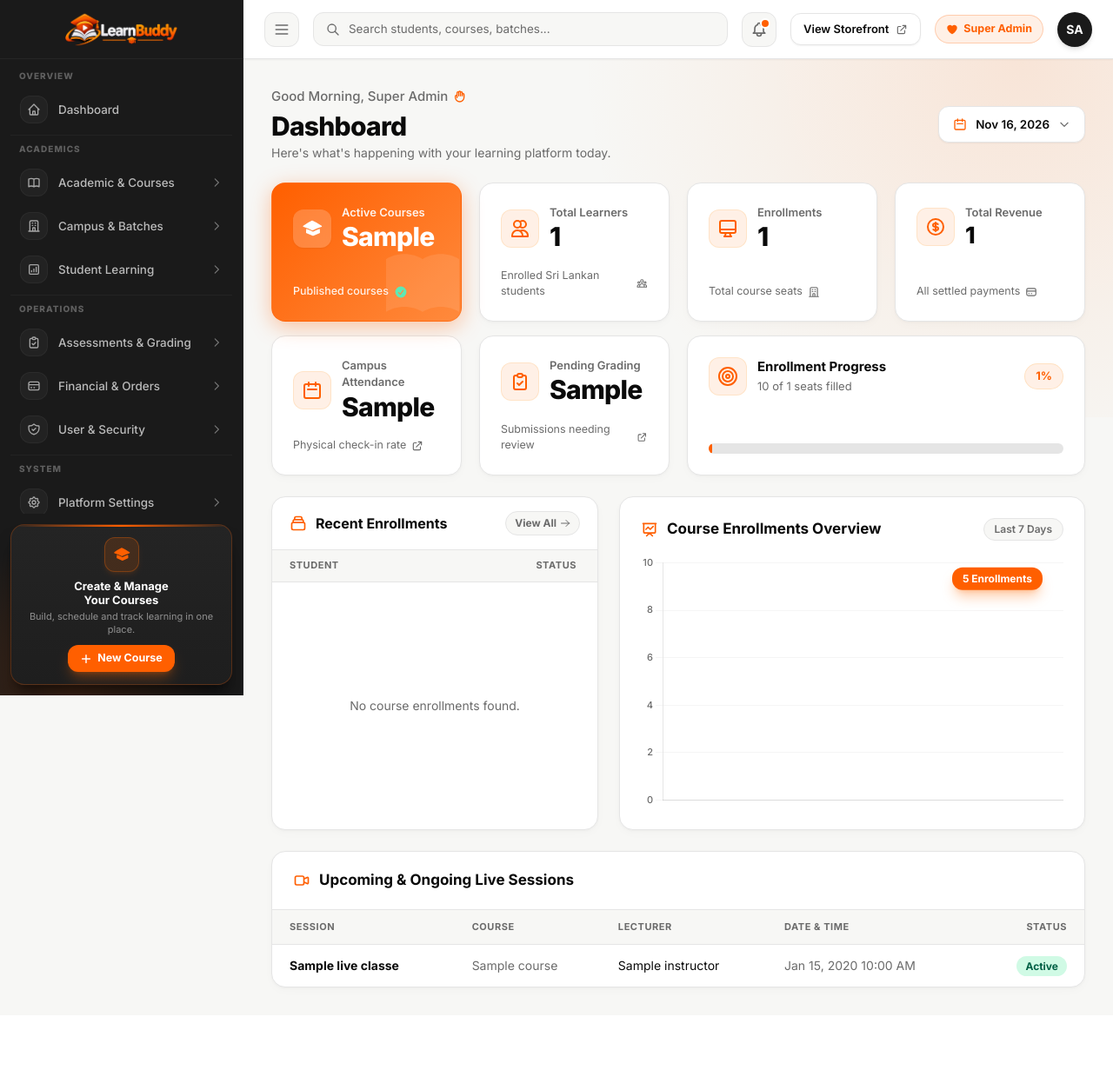
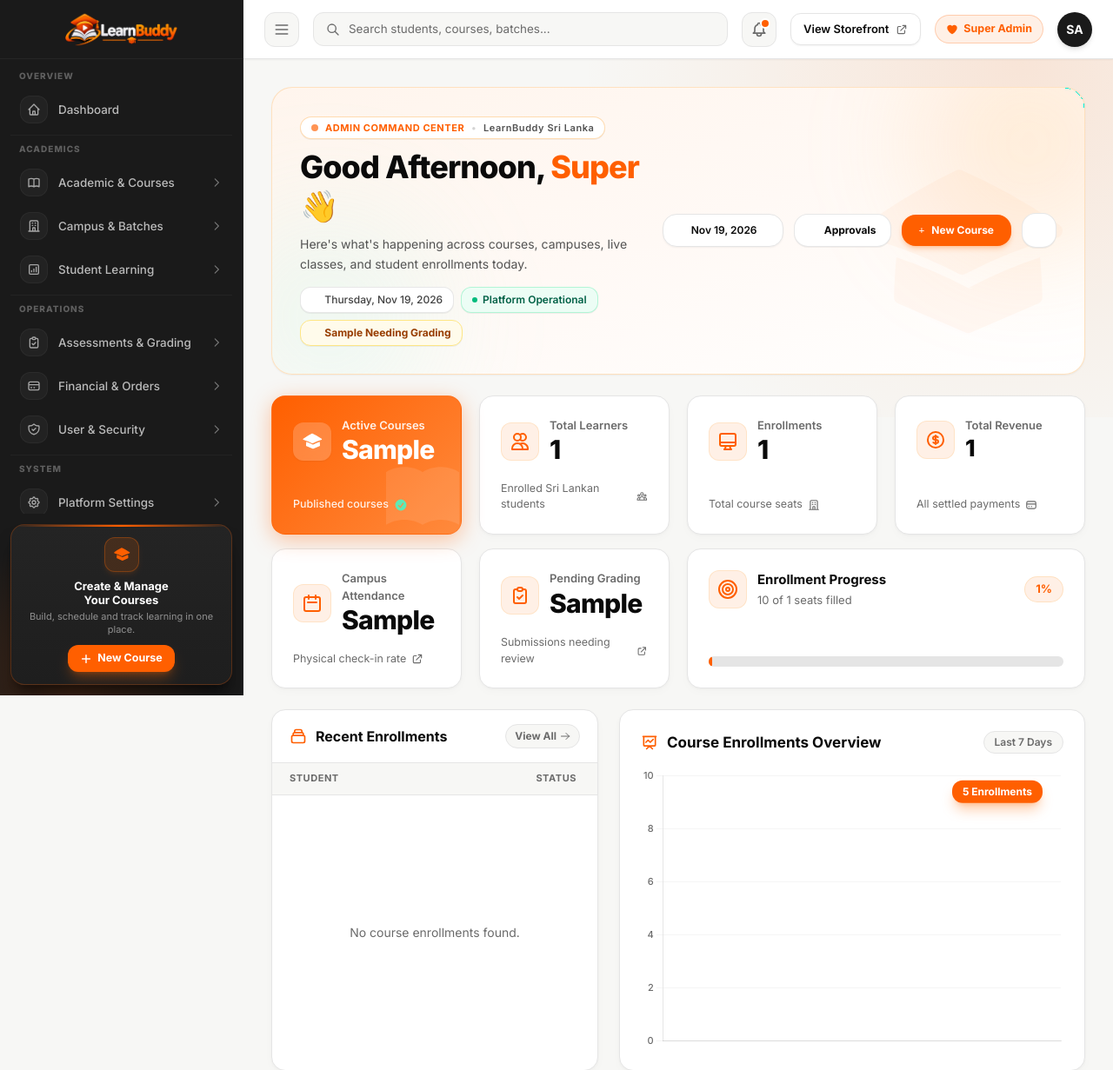
Before and after one commit to arham1470/LearnBuddy, a Laravel app: template resources/views/admin/dashboard.blade.php in a window 1280 px wide. Shown: the top 1231 px of the page at 87% size. Before the commit the page ends 1139 px from the top, so only its background shows below. Run offline with Laravel 12, Linux system fonts and the light colour scheme; the template is opened without the code that fills it: most values are stand-ins (such as "Sample title", 1, 10 or a date in 2020); data that the repository does not hold is empty; style sheets or scripts are compiled from the project's sources; parts of the project's set-up code (start-up, migrations or seed data) failed here and were passed over; some web fonts are replaced.

Commit message:
style: redesign admin dashboard welcome hero to match website UI

```diff
--- a/resources/views/admin/dashboard.blade.php
+++ b/resources/views/admin/dashboard.blade.php
@@ -6,41 +6,112 @@
 <div class="space-y-6">
 
     <!-- ============================================================
-         1. DASHBOARD HEADER
+         1. MODERN DASHBOARD HERO HEADER (Website Theme Aligned)
          ============================================================ -->
-    <div class="flex flex-col md:flex-row md:items-center justify-between gap-4">
-        <div>
-            <div class="text-[0.9375rem] font-medium text-[#6B6B6B] flex items-center gap-1.5">
-                <span>Good Morning, Super Admin</span>
-                <svg class="w-4 h-4 text-[#FF5F00] inline-block animate-wave origin-bottom-right" fill="none" stroke="currentColor" viewBox="0 0 24 24">
-                    <path stroke-linecap="round" stroke-linejoin="round" stroke-width="2" d="M7 11.5V14m0-2.5v-6a1.5 1.5 0 113 0m-3 6a1.5 1.5 0 00-3 0v2a7.5 7.5 0 0015 0v-5a1.5 1.5 0 00-3 0m-6-3V11m0-5.5v-1a1.5 1.5 0 013 0v1m0 0V11m0-5.5a1.5 1.5 0 013 0v3m0 0V11"/>
+    @php
+        $hour = now()->hour;
+        $greeting = $hour < 12 ? 'Good Morning' : ($hour < 17 ? 'Good Afternoon' : 'Good Evening');
+        $adminName = auth()->user()->name ?? 'Super Admin';
+        $adminFirstName = explode(' ', trim($adminName))[0];
+    @endphp
+
+    <div class="relative bg-gradient-to-br from-[#FFF5ED] via-[#FFF9F5] to-white border border-orange-200/70 rounded-3xl p-6 sm:p-8 shadow-xs overflow-hidden">
+        <!-- Ambient Decorative Glow & Watermark -->
+        <div class="absolute -top-16 -right-16 w-64 h-64 bg-orange-300/20 rounded-full blur-3xl pointer-events-none"></div>
+        <div class="absolute -bottom-16 -left-16 w-64 h-64 bg-teal-200/15 rounded-full blur-3xl pointer-events-none"></div>
+        <div class="absolute right-4 bottom-2 text-orange-500/[0.04] pointer-events-none hidden xl:block select-none">
+            <svg class="w-64 h-64" viewBox="0 0 24 24" fill="currentColor">
+                <path d="M11.7 2.805a.75.75 0 0 1 .6 0A60.65 60.65 0 0 1 22.83 8.72a.75.75 0 0 1-.231 1.337 49.948 49.948 0 0 0-9.902 3.912l-.003.002c-.114.06-.24.09-.367.09a.747.747 0 0 1-.367-.09l-.003-.001a49.95 49.95 0 0 0-9.902-3.913.75.75 0 0 1-.23-1.337A60.65 60.65 0 0 1 11.7 2.805Z" />
+                <path d="M13.06 15.473a48.455 48.455 0 0 1 7.666-3.282c.134 1.414.22 2.843.255 4.284a.75.75 0 0 1-.456.711l-7.25 3.107a.75.75 0 0 1-.59 0l-7.25-3.107a.75.75 0 0 1-.456-.711c.035-1.441.121-2.87.255-4.284a48.455 48.455 0 0 1 7.666 3.282.75.75 0 0 0 .59 0l.085-.036.085.036Z" />
             </svg>
         </div>
-            <h1 class="text-3xl font-extrabold text-[#0A0A0A] tracking-tight mt-1">Dashboard</h1>
-            <p class="text-[0.875rem] text-[#6B6B6B] mt-0.5">Here's what's happening with your learning platform today.</p>
+
+        <div class="relative z-10 flex flex-col lg:flex-row lg:items-center justify-between gap-6">
+            <!-- Left Info Block -->
+            <div class="max-w-2xl space-y-2.5">
+                <!-- Top Brand Pill -->
+                <div class="inline-flex items-center gap-2 px-3 py-1 rounded-full bg-white border border-orange-200/90 shadow-2xs text-[11px] font-bold text-[#FF5F00] uppercase tracking-wider">
+                    <span class="w-2 h-2 rounded-full bg-[#FF5F00] animate-pulse"></span>
+                    <span>Admin Command Center</span>
+                    <span class="text-neutral-300">•</span>
+                    <span class="text-neutral-600 font-semibold normal-case">LearnBuddy Sri Lanka</span>
                 </div>
 
-        <!-- Date Selector Dropdown -->
-        <div class="relative shrink-0" @click.outside="dateDropdown = false">
+                <!-- Personalized Greeting -->
+                <h1 class="text-2xl sm:text-3xl lg:text-[2.25rem] font-extrabold text-[#0A0A0A] tracking-tight leading-tight">
+                    {{ $greeting }}, <span class="text-[#FF5F00]">{{ $adminFirstName }}</span> <span class="inline-block animate-wave origin-bottom-right">👋</span>
+                </h1>
+
+                <!-- Subtitle -->
+                <p class="text-xs sm:text-sm text-neutral-600 leading-relaxed">
+                    Here's what's happening across courses, campuses, live classes, and student enrollments today.
+                </p>
+
+                <!-- Quick Status Strip -->
+                <div class="pt-1 flex flex-wrap items-center gap-2 text-xs">
+                    <!-- Date Pill -->
+                    <div class="inline-flex items-center gap-1.5 px-3 py-1.5 rounded-xl bg-white border border-neutral-200/90 text-neutral-700 font-medium shadow-2xs">
+                        <i class="fas fa-calendar-day text-[#FF5F00] text-xs"></i>
+                        <span>{{ now()->format('l, M d, Y') }}</span>
+                    </div>
+
+                    <!-- Health Status -->
+                    <div class="inline-flex items-center gap-1.5 px-3 py-1.5 rounded-xl bg-emerald-50 border border-emerald-200/80 text-emerald-800 font-semibold shadow-2xs">
+                        <span class="w-1.5 h-1.5 rounded-full bg-emerald-500"></span>
+                        <span>Platform Operational</span>
+                    </div>
+
+                    @if(($pendingGrading ?? 0) > 0)
+                        <a href="{{ route('management.courses.index') }}"
+                           class="inline-flex items-center gap-1.5 px-3 py-1.5 rounded-xl bg-amber-50 border border-amber-200 text-amber-800 font-bold hover:bg-amber-100 transition shadow-2xs">
+                            <i class="fas fa-exclamation-circle text-amber-600 text-xs"></i>
+                            <span>{{ $pendingGrading }} Needing Grading</span>
+                        </a>
+                    @endif
+                </div>
+            </div>
+
+            <!-- Right Action & Filter Controls -->
+            <div class="flex flex-wrap lg:flex-col xl:flex-row items-center gap-3 shrink-0">
+                <!-- Date Filter Dropdown -->
+                <div class="relative" @click.outside="dateDropdown = false">
                     <button @click="dateDropdown = !dateDropdown"
                             type="button"
-                    class="inline-flex items-center gap-2.5 px-4 py-2.5 rounded-xl bg-white border border-[#E5E5E5] hover:border-orange-300 text-[0.84rem] font-semibold text-[#0A0A0A] shadow-xs hover:shadow-sm transition-all cursor-pointer">
-                <svg class="w-4 h-4 text-[#FF5F00]" fill="none" stroke="currentColor" viewBox="0 0 24 24">
-                    <path stroke-linecap="round" stroke-linejoin="round" stroke-width="2" d="M8 7V3m8 4V3m-9 8h10M5 21h14a2 2 0 002-2V7a2 2 0 00-2-2H5a2 2 0 00-2 2v12a2 2 0 002 2z"/>
-                </svg>
-                <span>Nov 16, 2026</span>
-                <svg class="w-3.5 h-3.5 text-[#6B6B6B] transition-transform" :class="{'rotate-180': dateDropdown}" fill="none" stroke="currentColor" viewBox="0 0 24 24">
-                    <path stroke-linecap="round" stroke-linejoin="round" stroke-width="2" d="M19 9l-7 7-7-7"/>
-                </svg>
+                            class="inline-flex items-center gap-2 px-3.5 py-2.5 rounded-2xl bg-white border border-[#E5E5E5] hover:border-orange-300 text-xs font-semibold text-[#0A0A0A] shadow-xs hover:shadow-sm transition-all cursor-pointer">
+                        <i class="fas fa-clock text-[#FF5F00] text-xs"></i>
+                        <span>{{ now()->format('M d, Y') }}</span>
+                        <i class="fas fa-chevron-down text-[10px] text-[#6B6B6B] transition-transform" :class="{'rotate-180': dateDropdown}"></i>
                     </button>
 
-            <!-- Dropdown options -->
                     <div x-show="dateDropdown" x-cloak x-transition
-                 class="absolute right-0 mt-2 w-48 bg-white rounded-xl shadow-xl border border-[#E5E5E5] py-1.5 z-40 text-sm">
-                <button type="button" @click="dateDropdown = false" class="w-full text-left px-4 py-2 text-[#FF5F00] font-bold bg-[#FFF0E6]">Today (Nov 16, 2026)</button>
+                         class="absolute right-0 mt-2 w-48 bg-white rounded-2xl shadow-xl border border-[#E5E5E5] py-1.5 z-40 text-xs">
+                        <button type="button" @click="dateDropdown = false" class="w-full text-left px-4 py-2 text-[#FF5F00] font-bold bg-[#FFF0E6]">Today ({{ now()->format('M d') }})</button>
                         <button type="button" @click="dateDropdown = false" class="w-full text-left px-4 py-2 text-[#0A0A0A] hover:bg-[#F7F7F5]">Yesterday</button>
                         <button type="button" @click="dateDropdown = false" class="w-full text-left px-4 py-2 text-[#0A0A0A] hover:bg-[#F7F7F5]">Last 7 Days</button>
                         <button type="button" @click="dateDropdown = false" class="w-full text-left px-4 py-2 text-[#0A0A0A] hover:bg-[#F7F7F5]">This Month</button>
+                    </div>
+                </div>
+
+                <!-- Approvals Button -->
+                <a href="{{ route('admin.approvals.index') }}"
+                   class="inline-flex items-center gap-2 px-4 py-2.5 rounded-2xl bg-white hover:bg-neutral-50 border border-neutral-200/90 text-[#0A0A0A] text-xs font-bold shadow-2xs hover:shadow-xs transition-all">
+                    <i class="fas fa-user-check text-purple-600 text-xs"></i>
+                    <span>Approvals</span>
+                </a>
+
+                <!-- New Course CTA Button -->
+                <a href="{{ route('admin.courses.create') }}"
+                   class="inline-flex items-center gap-2 px-5 py-2.5 rounded-2xl bg-[#FF5F00] hover:bg-[#e65500] text-white text-xs font-bold shadow-md shadow-orange-500/25 hover:shadow-lg hover:-translate-y-0.5 transition-all">
+                    <i class="fas fa-plus text-xs"></i>
+                    <span>New Course</span>
+                </a>
+
+                <!-- Storefront Icon Button -->
+                <a href="{{ route('home') }}" target="_blank"
+                   class="inline-flex items-center justify-center w-10 h-10 rounded-2xl bg-white hover:bg-neutral-50 border border-neutral-200/90 text-neutral-600 hover:text-neutral-900 shadow-2xs transition-all"
+                   title="View Public Storefront">
+                    <i class="fas fa-external-link-alt text-xs text-neutral-500"></i>
+                </a>
             </div>
         </div>
     </div>
```
Lines whose indentation alone changed are shown as unchanged.
